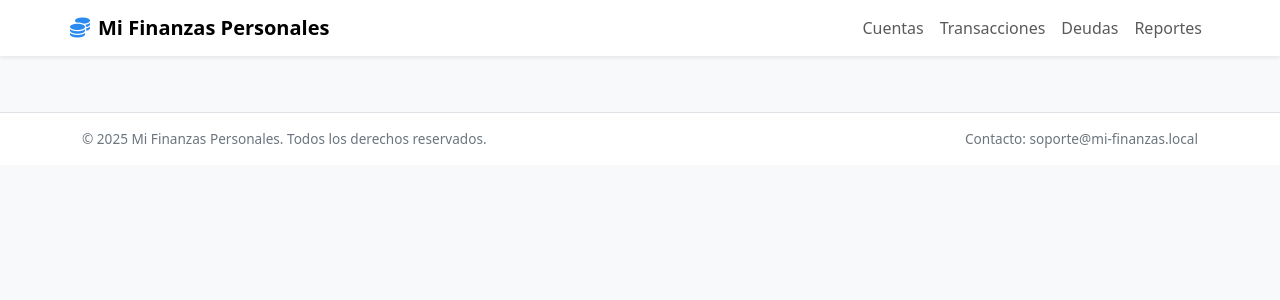
After one commit to Juniersg/MiManejoRD, a Flask app: template App/templates/base.html in a window 1280 px wide. The commit adds this page. Shown: the top 300 px of the page. Run offline with Flask 3, Linux system fonts and the light colour scheme; the template is opened without the code that fills it, so the values that code supplies are empty.

Commit message:
Actualizacion

```diff
--- a/App/static/css/styles.css
+++ b/App/static/css/styles.css
@@ -0,0 +1,27 @@
+:root {
+  --accent: #2b8aef;
+  --muted: #6c757d;
+}
+
+body {
+  background: #f8f9fa;
+  color: #212529;
+}
+
+.card-metric {
+  border-radius: 12px;
+  box-shadow: 0 1px 4px rgba(0, 0, 0, 0.04);
+}
+
+.accent {
+  color: var(--accent);
+}
+
+.small-muted {
+  font-size: .85rem;
+  color: var(--muted);
+}
+
+.main-padding {
+  padding: 1rem;
+}
--- a/App/static/js/scripts.js
+++ b/App/static/js/scripts.js
@@ -0,0 +1,24 @@
+document.addEventListener("DOMContentLoaded", () => {
+  const ctx = document.getElementById("gastosChart");
+  if (ctx) {
+    new Chart(ctx, {
+      type: "doughnut",
+      data: {
+        labels: ["Alimentación", "Transporte", "Hogar", "Ocio", "Otros"],
+        datasets: [
+          {
+            label: "Gastos",
+            data: [400, 150, 200, 100, 50],
+          },
+        ],
+      },
+      options: {
+        responsive: true,
+        maintainAspectRatio: false,
+        plugins: {
+          legend: { position: "bottom" },
+        },
+      },
+    });
+  }
+});
--- /dev/null
+++ b/App/templates/base.html
@@ -0,0 +1,61 @@
+<!doctype html>
+<html lang="es">
+<head>
+  <meta charset="utf-8" />
+  <meta name="viewport" content="width=device-width, initial-scale=1" />
+  <title>{% block title %}Mi Finanzas Personales{% endblock %}</title>
+
+  <!-- Bootstrap 5 CSS (CDN) -->
+  <link href="https://cdn.jsdelivr.net/npm/bootstrap@5.3.2/dist/css/bootstrap.min.css" rel="stylesheet">
+
+  <!-- Font Awesome -->
+  <link href="https://cdnjs.cloudflare.com/ajax/libs/font-awesome/6.4.0/css/all.min.css" rel="stylesheet">
+
+  <!-- CSS propio -->
+  <link rel="stylesheet" href="{{ url_for('static', filename='css/styles.css') }}">
+</head>
+<body>
+  <!-- HEADER -->
+  <header class="sticky-top bg-white shadow-sm">
+    <nav class="navbar navbar-expand-lg container">
+      <a class="navbar-brand d-flex align-items-center" href="#">
+        <i class="fa-solid fa-coins accent me-2"></i>
+        <span class="fw-semibold">Mi Finanzas Personales</span>
+      </a>
+      <button class="navbar-toggler" type="button" data-bs-toggle="collapse" data-bs-target="#mainNav">
+        <span class="navbar-toggler-icon"></span>
+      </button>
+      <div class="collapse navbar-collapse" id="mainNav">
+        <ul class="navbar-nav ms-auto mb-2 mb-lg-0">
+          <li class="nav-item"><a class="nav-link" href="#">Cuentas</a></li>
+          <li class="nav-item"><a class="nav-link" href="#">Transacciones</a></li>
+          <li class="nav-item"><a class="nav-link" href="#">Deudas</a></li>
+          <li class="nav-item"><a class="nav-link" href="#">Reportes</a></li>
+        </ul>
+      </div>
+    </nav>
+  </header>
+
+  <!-- CONTENIDO -->
+  <main class="container main-padding" role="main">
+    {% block content %}{% endblock %}
+  </main>
+
+  <!-- FOOTER -->
+  <footer class="bg-white border-top small-muted py-3 mt-4">
+    <div class="container d-flex flex-column flex-md-row justify-content-between align-items-center">
+      <div>© 2025 Mi Finanzas Personales. Todos los derechos reservados.</div>
+      <div class="small-muted">Contacto: soporte@mi-finanzas.local</div>
+    </div>
+  </footer>
+
+  <!-- Bootstrap JS -->
+  <script src="https://cdn.jsdelivr.net/npm/bootstrap@5.3.2/dist/js/bootstrap.bundle.min.js"></script>
+
+  <!-- Chart.js -->
+  <script src="https://cdn.jsdelivr.net/npm/chart.js@4.4.0/dist/chart.umd.min.js"></script>
+
+  <!-- JS propio -->
+  <script src="{{ url_for('static', filename='js/scripts.js') }}"></script>
+</body>
+</html>
```
Also changed, not shown: App/templates/index.html (+12 -121 lines).
